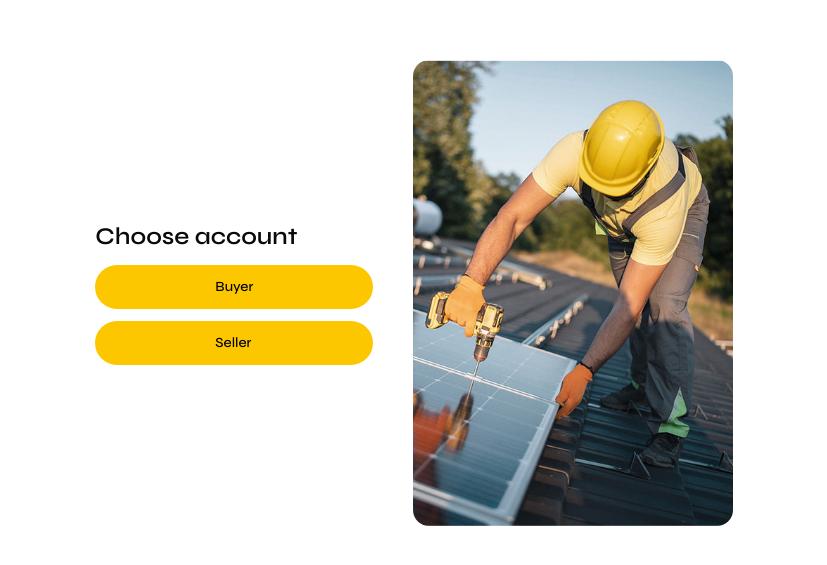
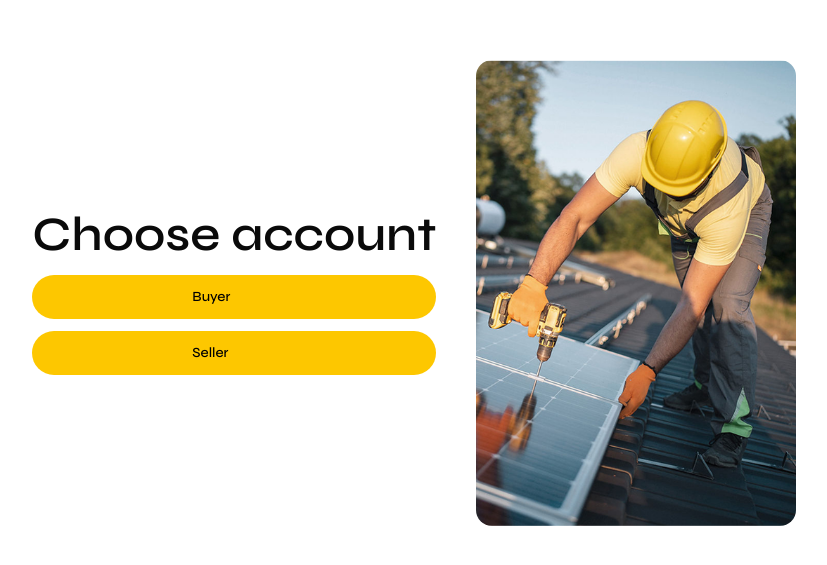
Before and after one commit to istiakiraz/Resolaring, a React (Vite) app: page /auth/choose-account in a window 1280 px wide. Shown: the part 107-672 px from the top of the page, without its empty margins (226-1053 px from the left). Built offline with nearby package versions, Linux system fonts and the light colour scheme.

Commit message:
added login page

```diff
--- a/package.json
+++ b/package.json
@@ -21,6 +21,7 @@
     "react": "^19.1.1",
     "react-countup": "^6.5.3",
     "react-dom": "^19.1.1",
+    "react-hook-form": "^7.65.0",
     "react-icons": "^5.5.0",
     "react-router": "^7.9.4",
     "tailwind-merge": "^3.3.1",
--- a/src/pages/AuthPages/ChooseAccount.jsx
+++ b/src/pages/AuthPages/ChooseAccount.jsx
@@ -1,13 +1,15 @@
 import React from 'react'
 import PrimaryButton from '../../common/PrimaryButton'
+
 
 export default function ChooseAccount() {
   return (
     <div className='space-y-3  items-center'>
 
-           <h1 className='text-2xl font-semibold'>Choose account</h1>
-           <PrimaryButton className=' px-30 ' >Buyer</PrimaryButton>
-           <PrimaryButton className='px-30' >Seller</PrimaryButton>
+      <h1 className='text-5xl mb-4 font-semibold'>Choose account</h1>
+
+      <PrimaryButton to='/auth/log-in' className=' px-40 ' >Buyer</PrimaryButton>
+      <PrimaryButton to='/auth/log-in' className='px-40' >Seller</PrimaryButton>
 
     </div>
   )
--- /dev/null
+++ b/src/pages/AuthPages/LogIn.jsx
@@ -0,0 +1,14 @@
+import React from 'react'
+
+export default function LogIn() {
+  return (
+    <div className='space-y-3  items-center'>
+
+          <h1 className='text-5xl mb-2 font-semibold'>Welcome back!</h1>
+          <p className='text-gray-500 ' >Enter your Credentials to access your account</p>
+
+
+
+        </div>
+  )
+}
--- a/src/router/router.jsx
+++ b/src/router/router.jsx
@@ -6,6 +6,7 @@ import RecyclingProcess from "../pages/RecyclingProcessPage/RecyclingProcess";
 import Marketplace from "../pages/ProductPages/Marketplace";
 import AuthLayouts from "../layouts/AuthLayouts";
 import ChooseAccount from "../pages/AuthPages/ChooseAccount";
+import LogIn from "../pages/AuthPages/LogIn";
 
 export const router = createBrowserRouter([
 
@@ -48,6 +49,10 @@ export const router = createBrowserRouter([
             {
                 path: "choose-account",
                 Component: ChooseAccount,
+            },
+            {
+                path:'log-in',
+                Component: LogIn
             }
         ]
 
```
Also changed, not shown: 1 other file (tests, documents, lock files or other folders).
